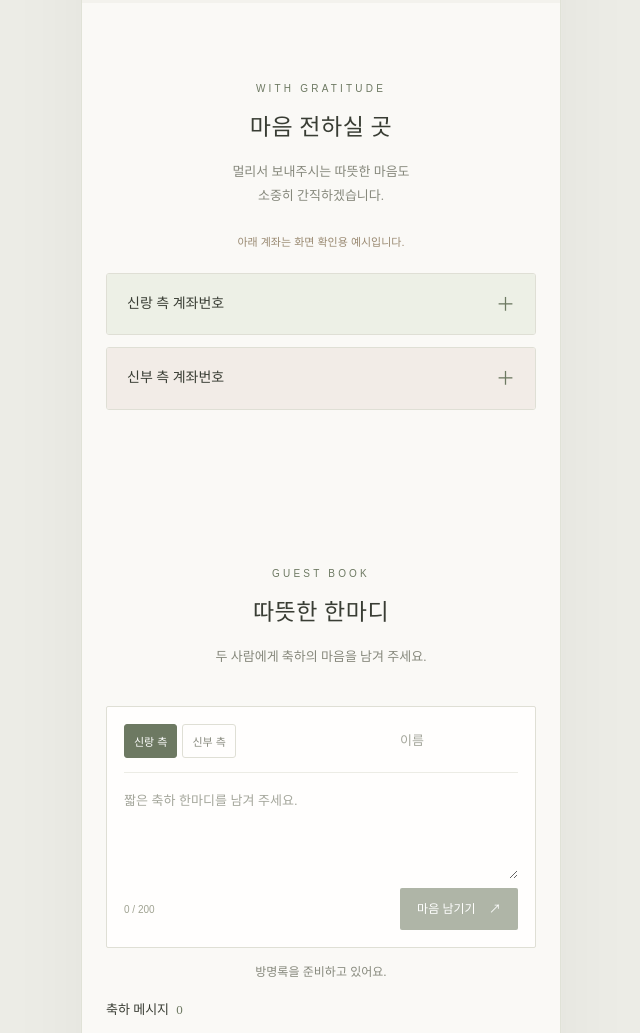
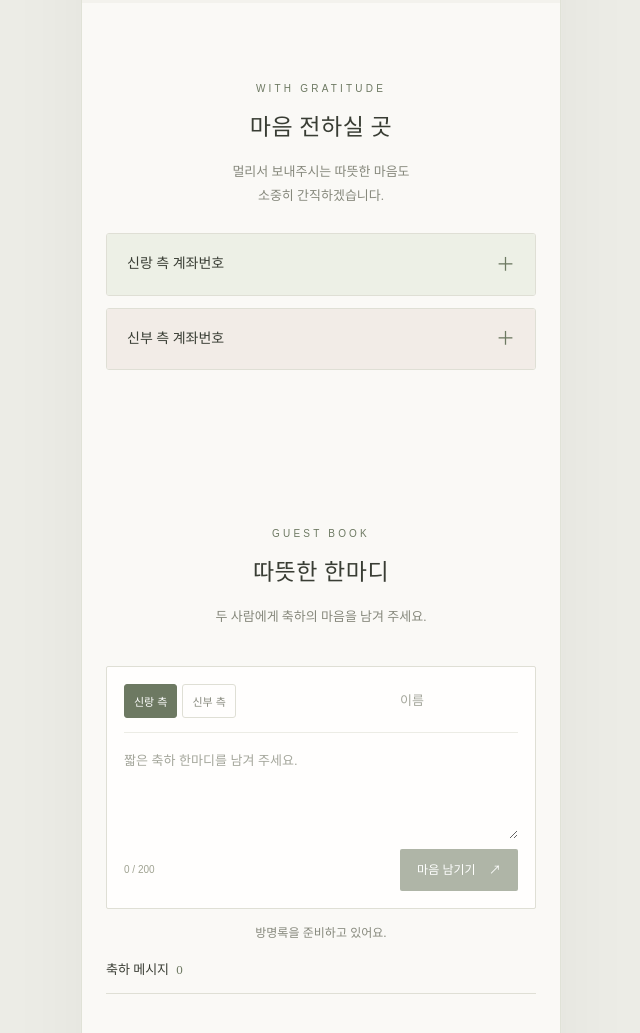
Before and after one commit to ihs61855/wedding-invitation, a plain HTML site: page index.html in a window 1280 px wide. Shown: the part 4772-5805 px from the top of the page, without its empty margins (319-959 px from the left). Drawn offline with Linux system fonts and the light colour scheme; a web font is replaced by a local one.

Commit message:
fix: 계좌 예시 안내 문구 제거 및 기존 표시 방식 유지
- 계좌 안내의 화면 확인용 예시 문구 제거
- 삭제한 문구를 참조하던 JavaScript와 CSS, 사용하지 않는 예시 표시 설정 정리
- 계좌 복사 완료 문구를 계좌번호를 복사했어요로 통일
- 신랑 측·신부 측 접이식 구성과 계좌별 예금주·은행·번호·복사 버튼은 기존 방식 유지
- 현재 계좌 데이터와 실제 계좌 교체 방법을 README에 맞춰 정리

검증: script.js·config.js 문법 검사 및 git diff --check 통과

```diff
--- a/config.js
+++ b/config.js
@@ -9,9 +9,8 @@ window.INVITATION_CONFIG = Object.freeze({
   // 활성화된 네이버 QR 주소를 공유·링크 복사에 사용합니다.
   qrUrl: "https://m.site.naver.com/2jYKF",
   useQrUrlForSharing: true,
-  // 실제 계좌를 입력한 다음 isExample을 false로 변경하세요.
+  // 현재 예시 데이터입니다. 실제 계좌를 사용할 때 아래 정보를 교체하세요.
   accounts: {
-    isExample: true,
     groom: [
       { relation: "신랑", holder: "임한솔", bank: "예시은행", number: "000-0000-000001" },
       { relation: "아버지", holder: "임○○", bank: "예시은행", number: "000-0000-000002" },
--- a/index.html
+++ b/index.html
@@ -132,7 +132,6 @@
     </section>
     <section class="section accounts-section" aria-labelledby="accounts-title">
       <div class="section-heading"><p class="eyebrow">WITH GRATITUDE</p><h2 id="accounts-title">마음 전하실 곳</h2><p class="section-description">멀리서 보내주시는 따뜻한 마음도<br>소중히 간직하겠습니다.</p></div>
-      <p class="account-example" id="account-example">아래 계좌는 화면 확인용 예시입니다.</p>
       <div class="account-groups">
         <details class="account-group"><summary>신랑 측 계좌번호 <span class="account-chevron" aria-hidden="true">＋</span></summary><div id="groom-accounts" class="account-list"></div></details>
         <details class="account-group bride-accounts"><summary>신부 측 계좌번호 <span class="account-chevron" aria-hidden="true">＋</span></summary><div id="bride-accounts" class="account-list"></div></details>
--- a/script.js
+++ b/script.js
@@ -40,7 +40,6 @@
   $("kakao-map").href = `https://map.kakao.com/link/search/${mapQuery}`;
 
   const accounts = config.accounts || {};
-  $("account-example").hidden = !accounts.isExample;
   for (const side of ["groom", "bride"]) {
     const list = $(`${side}-accounts`);
     for (const account of accounts[side] || []) {
@@ -54,7 +53,7 @@
       const button = element("button", "account-copy", "복사 ⧉");
       button.type = "button";
       button.setAttribute("aria-label", `${side === "groom" ? "신랑" : "신부"} 측 ${account.relation} ${account.holder} 계좌번호 복사`);
-      button.addEventListener("click", () => copy(account.number, accounts.isExample ? "예시 계좌번호를 복사했어요." : "계좌번호를 복사했어요."));
+      button.addEventListener("click", () => copy(account.number, "계좌번호를 복사했어요."));
       row.append(info, button);
       list.append(row);
     }
--- a/style.css
+++ b/style.css
@@ -46,7 +46,6 @@
 /* Accounts */
 .accounts-section{padding-left:24px;padding-right:24px;background:var(--paper)}
 .accounts-section .section-heading{margin-bottom:24px}
-.account-example{font:11px/1.8 var(--sans);color:#9a8a72;margin-bottom:20px}
 .account-groups{text-align:left;display:grid;gap:12px}
 .account-group{border:1px solid var(--line);border-radius:3px;overflow:hidden}
 .account-group summary{list-style:none;display:flex;align-items:center;justify-content:space-between;padding:17px 20px;background:#edf0e6;font-size:14px;cursor:pointer;min-height:56px}
```
Also changed, not shown: 1 other file.
